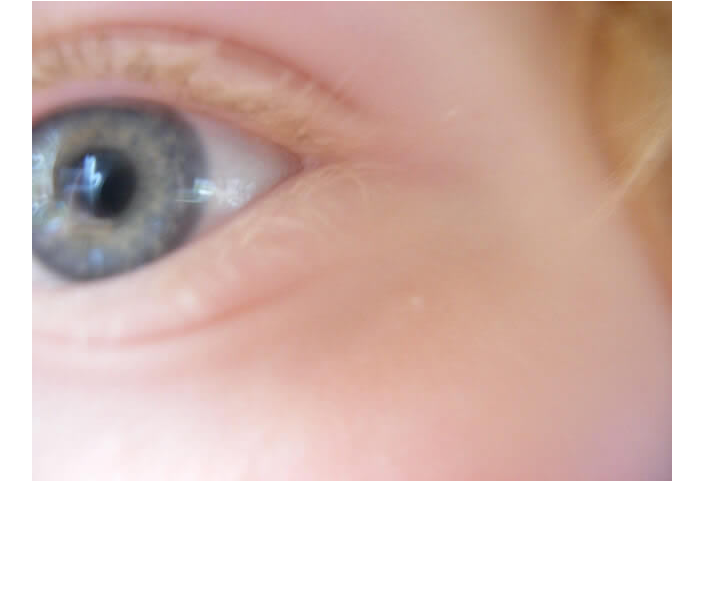
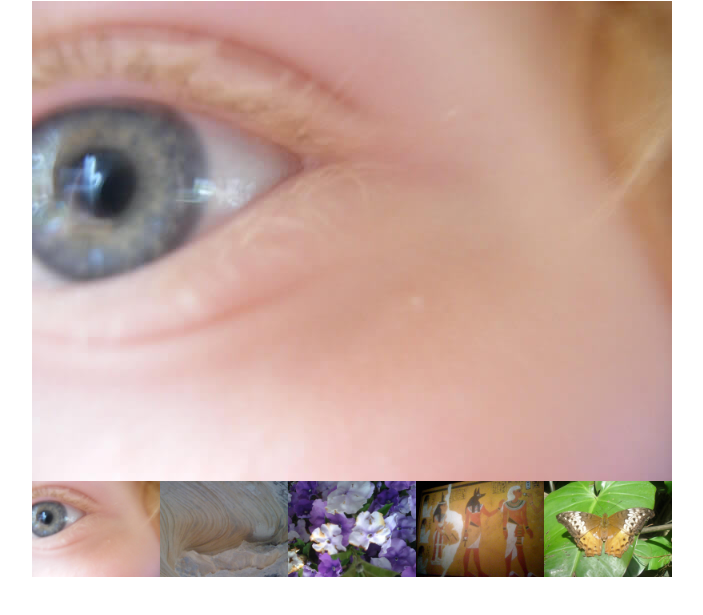
Before and after one commit to danielswalters889/portfolio_website, a plain HTML site: page index.html in a window 1280 px wide. Shown: the part 79-694 px from the top of the page, without its empty margins (288-991 px from the left). Drawn offline with Linux system fonts and the light colour scheme.

Commit message:
Created loop for placholder images. Added Click event for thumbnails.

```diff
--- a/main.js
+++ b/main.js
@@ -2,8 +2,12 @@ var displayedImage = document.querySelector('.displayed-img');
 var thumbBar = document.querySelector('.thumb-bar');
 
 
-/* Looping through images */
-
+for (var i = 1; i <=5; i++) {
   var newImage = document.createElement('img');
-  newImage.setAttribute('src', xxx);
+  newImage.setAttribute('src', 'images/pic' + i + '.jpg');
   thumbBar.appendChild(newImage);
+  newImage.onclick = function thumb(t) {
+    var imgSrc = t.target.getAttribute('src');
+    displayedImage.setAttribute('src', imgSrc);
+  }
+}
```
Also changed, not shown: index.html (line endings or trailing spaces).
